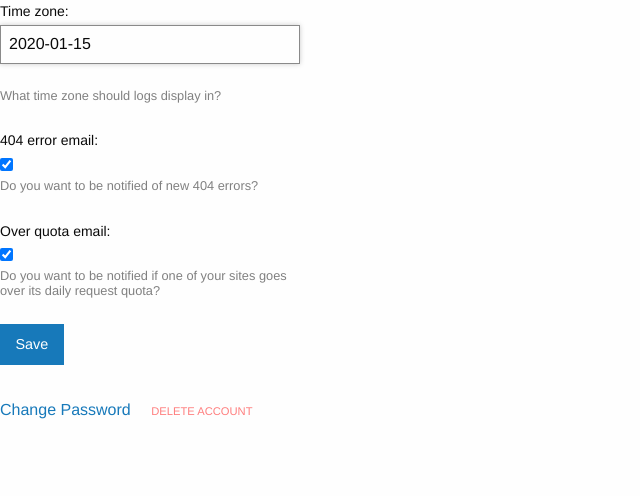
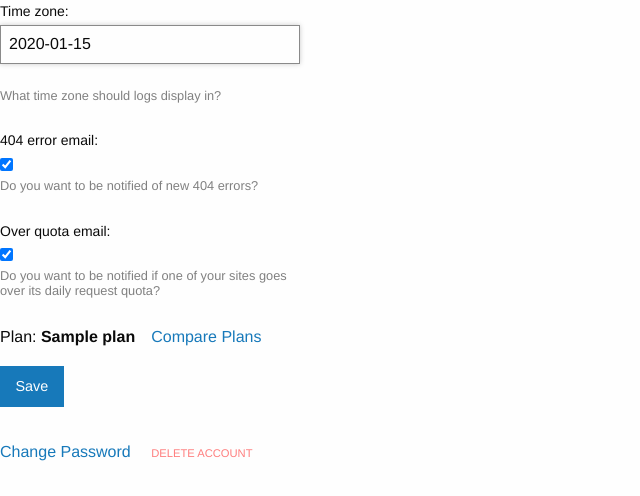
Before and after one commit to liddiard/monitor404, a Django app: page /preferences/ in a window 1280 px wide. Shown: the part 434-930 px from the top of the page, without its empty margins (0-640 px from the left). Before the commit the page ends 853 px from the top, so only its background shows below. Run offline with Django 3.2, Linux system fonts and the light colour scheme; a user stored in the database is signed in; tables that the repository leaves empty hold one stand-in row (values such as "Sample post"); parts of the project's set-up code (start-up, migrations or seed data) failed here and were passed over; some libraries are stand-ins or nearby versions.

Commit message:
added 'plan' section to prefs page

```diff
--- a/monitor/views.py
+++ b/monitor/views.py
@@ -146,6 +146,7 @@
     def get_context_data(self, **kwargs):
         context = super(UserPrefsView, self).get_context_data(**kwargs)
         prefs = UserPrefs.objects.get_or_create(user=self.request.user)[0]
+        context['user_prefs'] = prefs
         context['form'] = UserPrefsForm(instance=prefs)
         return context
 
--- a/project/templates/user_prefs.html
+++ b/project/templates/user_prefs.html
@@ -7,6 +7,7 @@
 <h1>Preferences</h1>
 <form class="medium" method="post" action="">{% csrf_token %}
     {{ form }}
+    <p>Plan: <strong>{{ user_prefs.plan.name }}</strong>&emsp;<a href="{% url 'plan_compare' %}">Compare Plans</a></p>
     <input type="submit" class="button" value="Save"/>
 </form>
 
```
